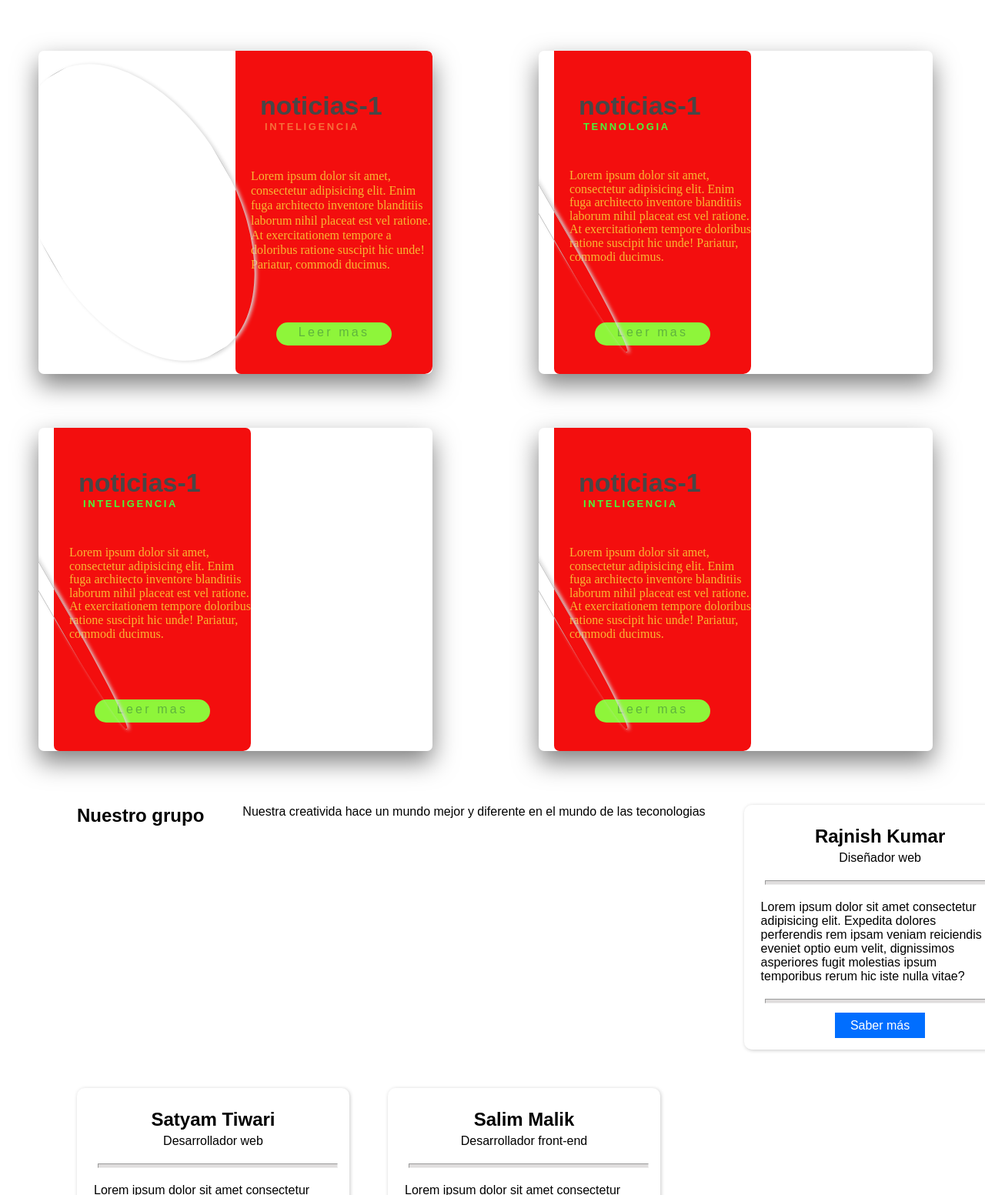
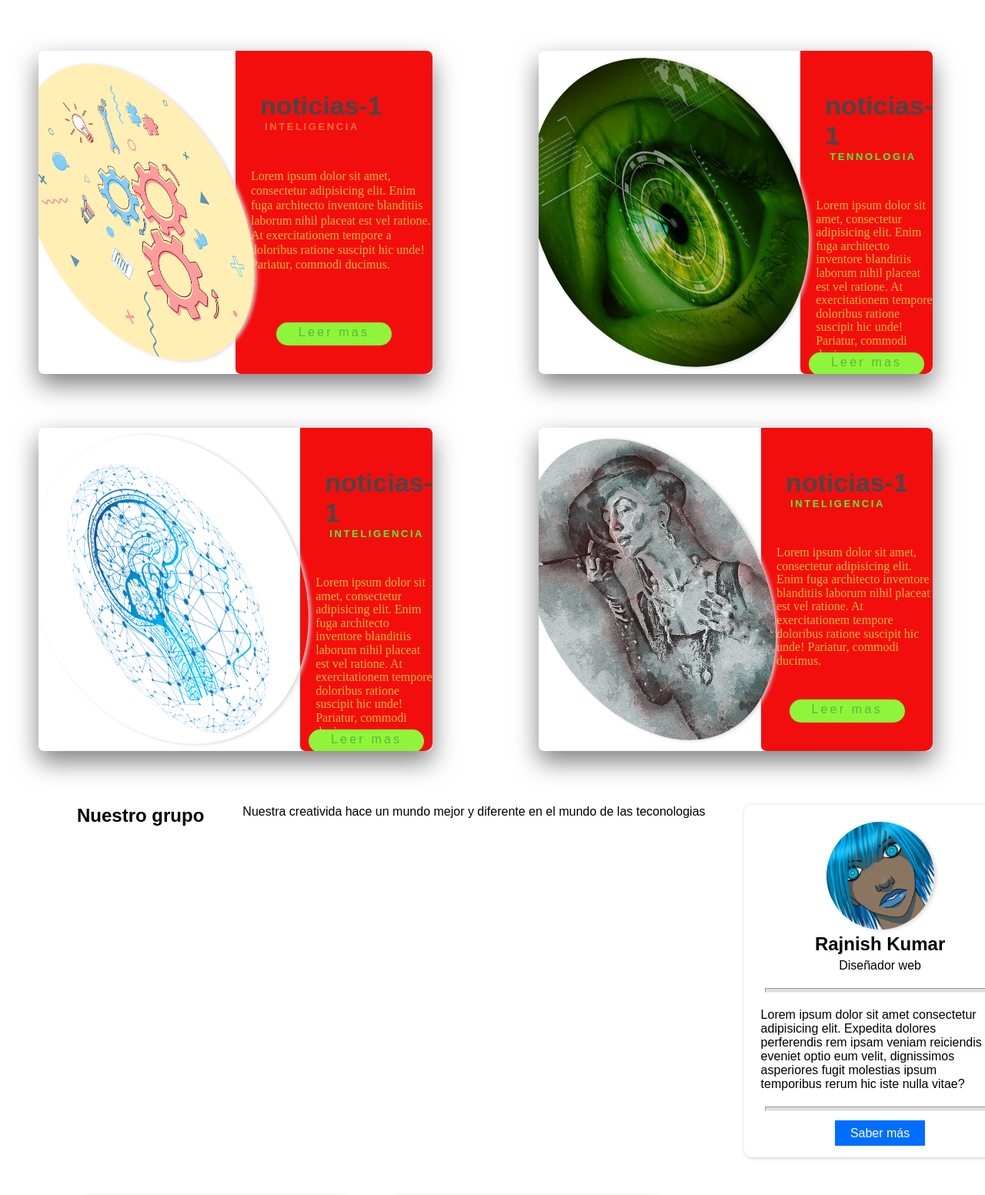
Before and after one commit to JhonFreddy2050/ProyectoFinalSprint-1, a plain HTML site: page index.html in a window 1280 px wide. Shown: the part 1247-2800 px from the top of the page at 77% size. Drawn offline with Linux system fonts and the light colour scheme.

Commit message:
modificacion imagenes

```diff
--- a/css/styles.css
+++ b/css/styles.css
@@ -16,7 +16,7 @@ body{
 .hero{
     width: 100vw;
     height: 50vh;
-    background-image: url(../imagenes/fondo2.jpg);
+    background-image: url(../img/fondo2.jpg);
 }
 .navbar{
     display: grid;
@@ -67,7 +67,7 @@ body{
 }
 
 .post-img-1{
-    background: url(../imagenes/img1.png);
+    background: url(../img/img1.png);
     width: 100%;
     height: 200px;
     background-size: cover;
@@ -75,7 +75,7 @@ body{
     transition: .2s;
 }
 .post-img-2{
-    background: url(../imagenes/img2.jpg);
+    background: url(../img/img2.jpg);
     width: 100%;
     height: 200px;
     background-size: cover;
@@ -83,7 +83,7 @@ body{
     transition: .2s;
 }
 .post-img-3{
-    background: url(../imagenes/img3.png);
+    background: url(../img/img3.png);
     width: 100%;
     height: 200px;
     background-size: cover;
--- a/index.html
+++ b/index.html
@@ -84,7 +84,7 @@
         <article>
             <div class="news">
                 <div class="img">
-                    <img src="./imagenes/img3.png" alt="">
+                    <img src="./img/img3.png" alt="">
 
                 </div>
                 <div class="news-info">
@@ -111,7 +111,7 @@
         <article>
             <div class="news-1">
                 <div class="img-1">
-                    <img src="./imagenes/img5.jpg" alt="">
+                    <img src="./img/img5.jpg" alt="">
 
                 </div>
                 <div class="news-info-1">
@@ -138,7 +138,7 @@
          <article>
             <div class="news-2">
                 <div class="img-2">
-                    <img src="./imagenes/img6.png" alt="">
+                    <img src="./img/img6.png" alt="">
 
                 </div>
                 <div class="news-info-2">
@@ -164,7 +164,7 @@
     <article>
         <div class="news-3">
             <div class="img-3">
-                <img src="./imagenes/woman3.jpg" alt="">
+                <img src="./img/woman3.jpg" alt="">
 
             </div>
             <div class="news-info-3">
@@ -196,7 +196,7 @@
 <p>Nuestra creativida hace un mundo mejor y diferente en el mundo de las teconologias</p>
     <div class="card__perfil">
         <div class="card__nombre">
-            <img src="./imagenes/woman1.png" alt="">
+            <img src="./img/woman1.png" alt="">
             <h2>Rajnish Kumar</h2>
             <p>Diseñador web</p>
         </div>
@@ -213,7 +213,7 @@
     </div>
     <div class="card__perfil">
         <div class="card__nombre">
-            <img src="./imagenes/woman2.png" alt="">
+            <img src="./img/woman2.png" alt="">
             <h2>Satyam Tiwari</h2>
             <p>Desarrollador web</p>
         </div>
@@ -230,7 +230,7 @@
     </div>
     <div class="card__perfil">
         <div class="card__nombre">
-            <img src="imagenes/man.png" alt="">
+            <img src="img/man.png" alt="">
             <h2>Salim Malik</h2>
             <p>Desarrollador front-end</p>
         </div>
```
